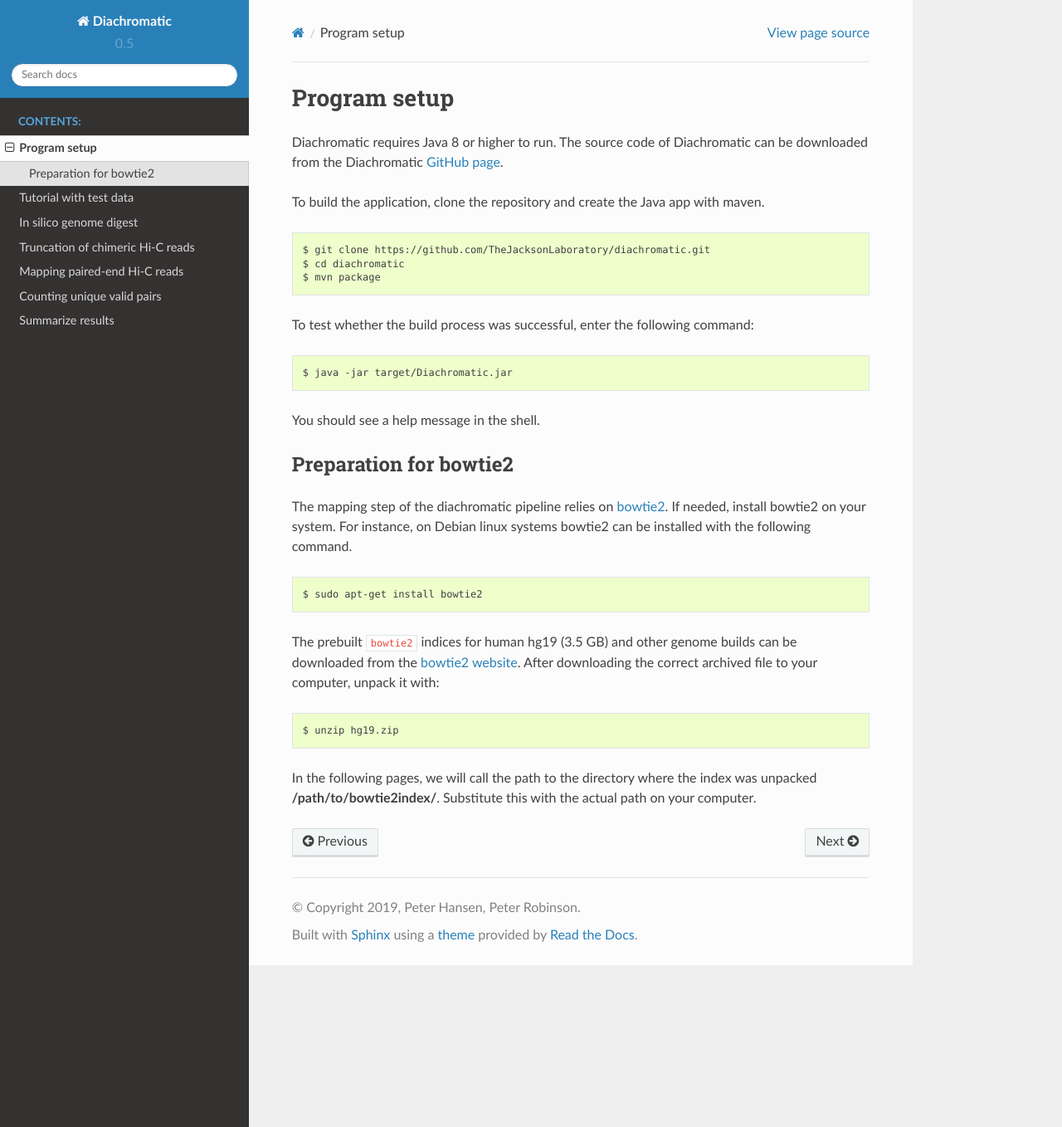
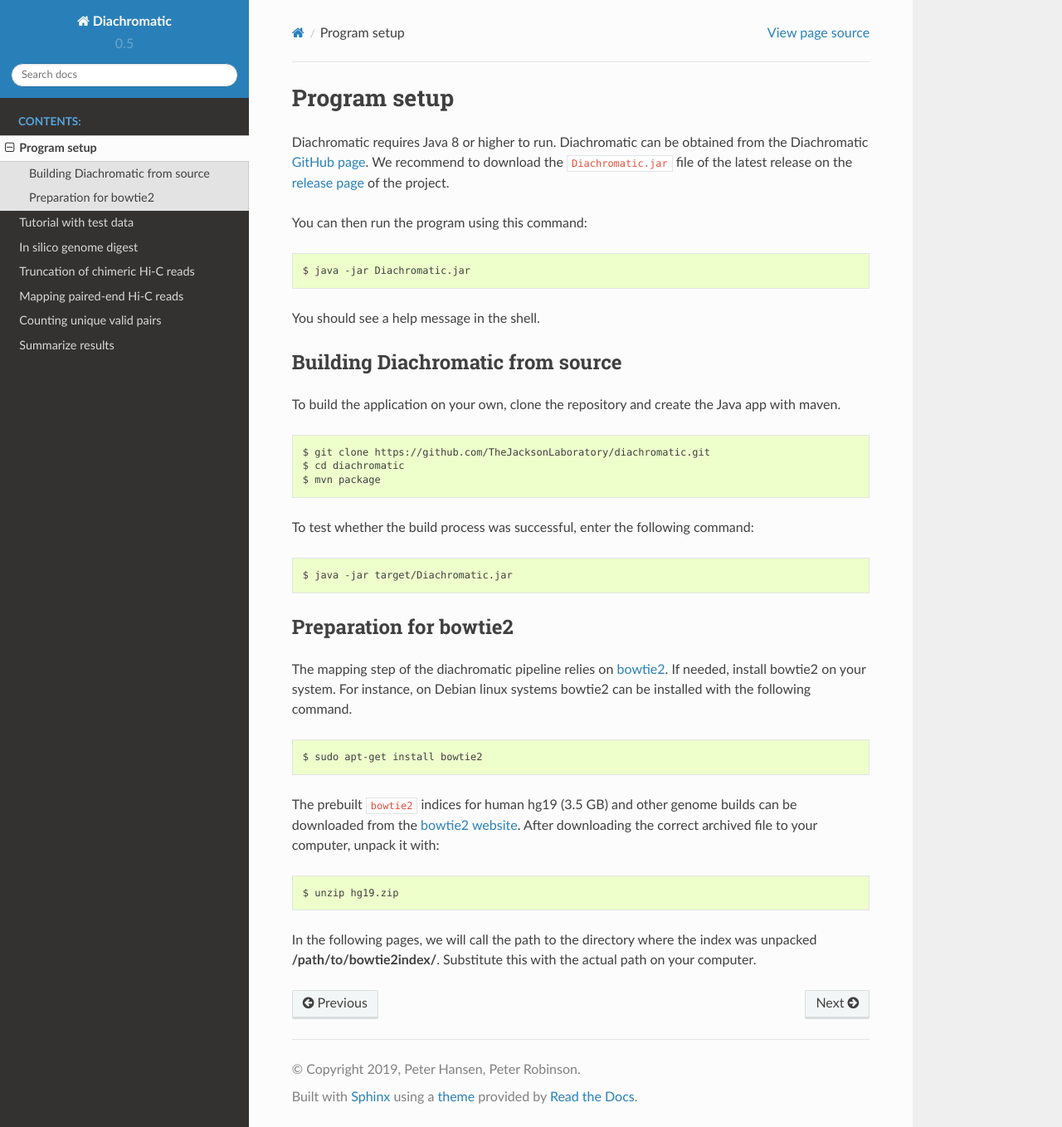
Before and after one commit to TheJacksonLaboratory/diachromatic, a Sphinx documentation site: the page built from docs/setup.rst, in a window 1280 px wide and 1358 px high. Shown: the whole window at 83% size. Built offline with Sphinx 7.4.7 and the Read the Docs theme 2.0.0, drawn with Linux system fonts in a browser that asks for light colours.

Commit message:
Extended setup instructions of docs for releases

```diff
--- a/docs/setup.rst
+++ b/docs/setup.rst
@@ -2,10 +2,19 @@
 Program setup
 =============
 
-Diachromatic requires Java 8 or higher to run. The source code of Diachromatic can be downloaded
-from the Diachromatic `GitHub page <https://github.com/TheJacksonLaboratory/diachromatic>`_.
+Diachromatic requires Java 8 or higher to run. Diachromatic can be obtained from the Diachromatic `GitHub page <https://github.com/TheJacksonLaboratory/diachromatic>`_. We recommend to download the ``Diachromatic.jar`` file of the latest release on the `release page <https://github.com/TheJacksonLaboratory/diachromatic/releases>`_ of the project.
 
-To build the application, clone the repository and create the Java app with maven. ::
+You can then run the program using this command: ::
+
+    $ java -jar Diachromatic.jar
+
+You should see a help message in the shell.
+
+
+Building Diachromatic from source
+~~~~~~~~~~~~~~~~~~~~~~~~~~~~~~~~~
+
+To build the application on your own, clone the repository and create the Java app with maven. ::
 
     $ git clone https://github.com/TheJacksonLaboratory/diachromatic.git
     $ cd diachromatic
```
Also changed, not shown: other parts of docs/setup.rst (+0 -2 lines).
